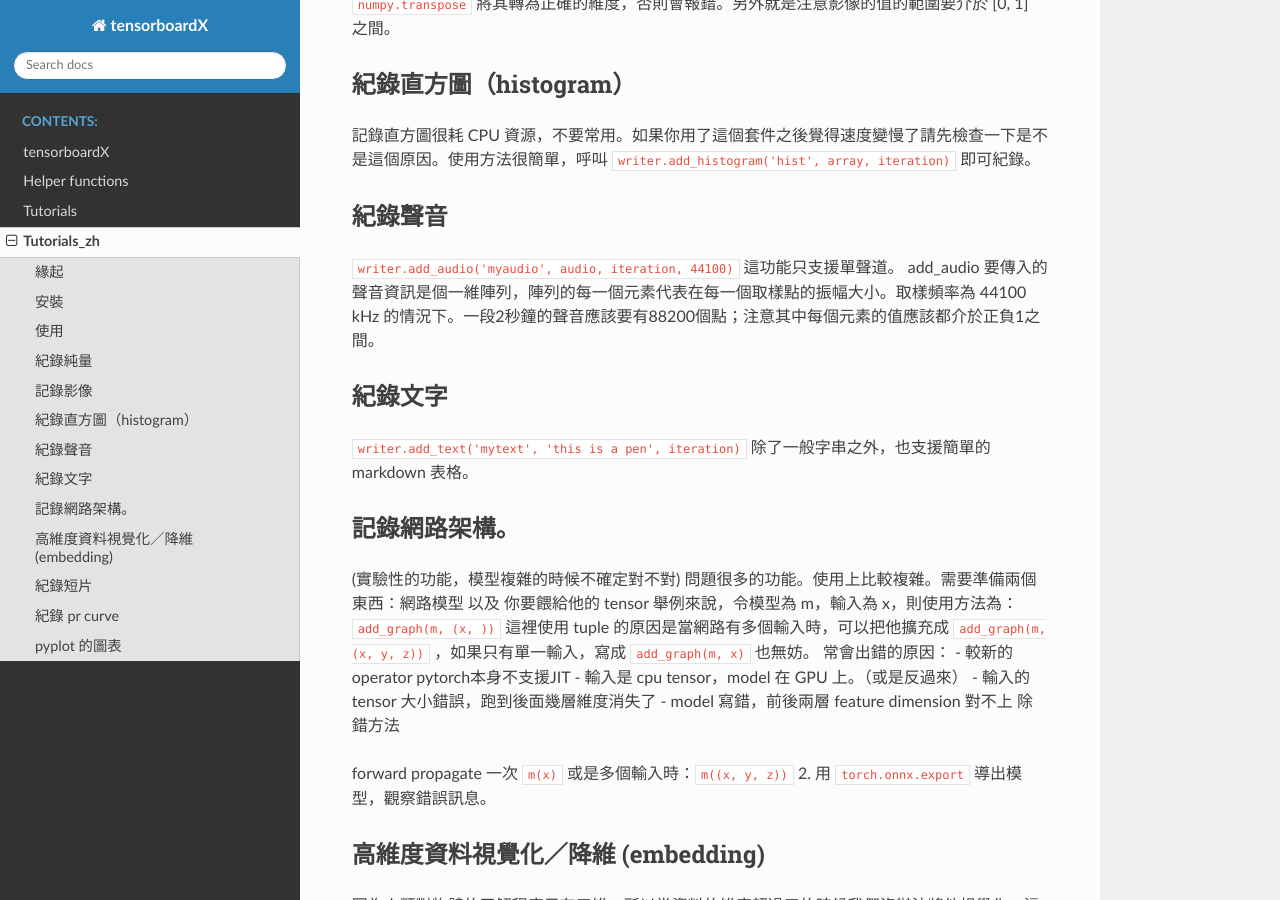
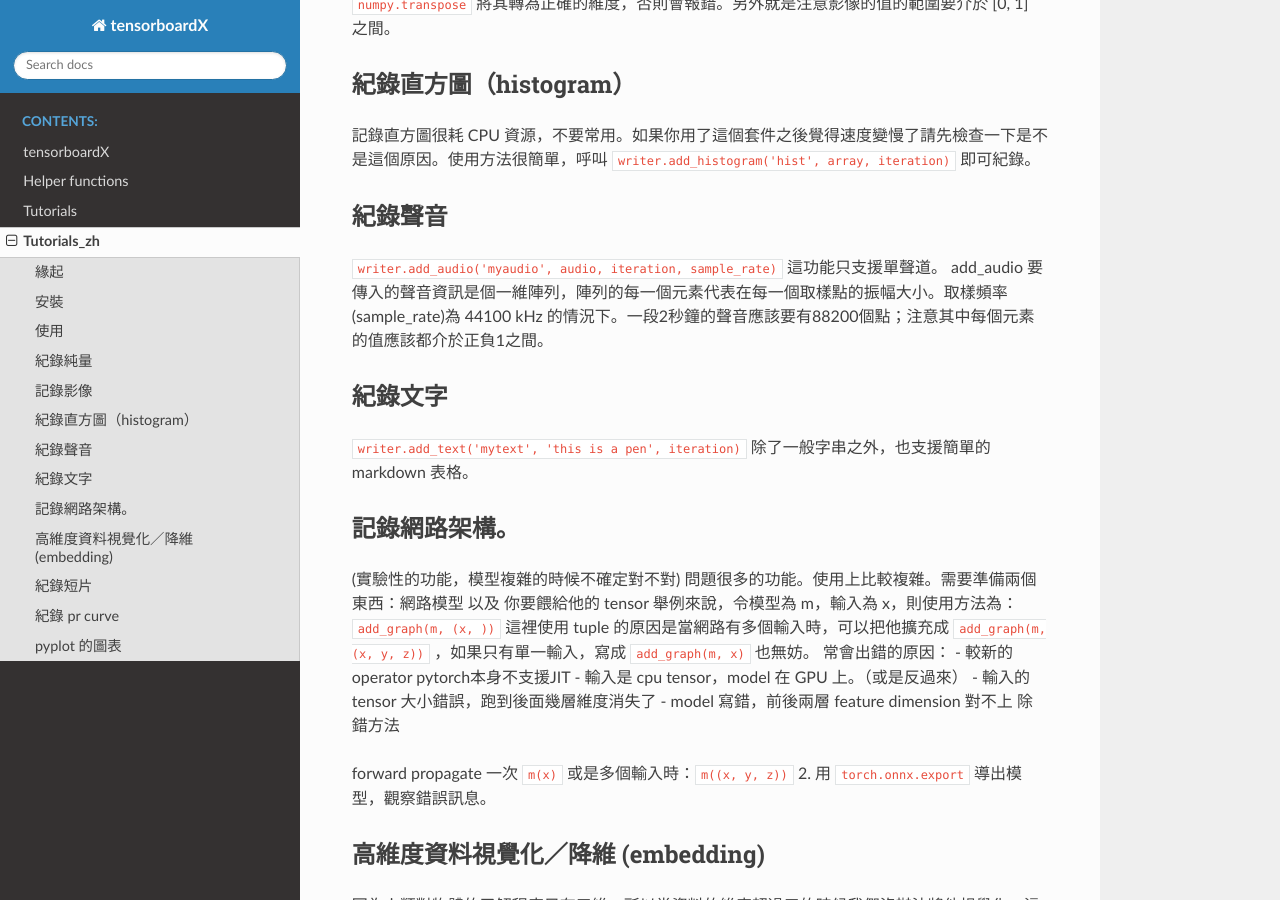
Before and after one commit to lanpa/tensorboardX, a Sphinx documentation site: the page built from docs/tutorial_zh.rst, in a window 1280 px wide and 900 px high, scrolled down 1390 px. Built offline with Sphinx 7.4.7 and the Read the Docs theme 2.0.0, drawn with Linux system fonts in a browser that asks for light colours.

Commit message:
corresponding fix in tutorial_zh

```diff
--- a/docs/tutorial_zh.rst
+++ b/docs/tutorial_zh.rst
@@ -48,8 +48,8 @@ value 可以是 PyTorch tensor ， numpy或是 float，int 之類的python原生
 
 紀錄聲音
 -------------
-``writer.add_audio('myaudio', audio, iteration, 44100)``
-這功能只支援單聲道。 add_audio 要傳入的聲音資訊是個一維陣列，陣列的每一個元素代表在每一個取樣點的振幅大小。取樣頻率為 44100 kHz 的情況下。一段2秒鐘的聲音應該要有88200個點；注意其中每個元素的值應該都介於正負1之間。
+``writer.add_audio('myaudio', audio, iteration, sample_rate)``
+這功能只支援單聲道。 add_audio 要傳入的聲音資訊是個一維陣列，陣列的每一個元素代表在每一個取樣點的振幅大小。取樣頻率(sample_rate)為 44100 kHz 的情況下。一段2秒鐘的聲音應該要有88200個點；注意其中每個元素的值應該都介於正負1之間。
 
 紀錄文字
 -------------
```
